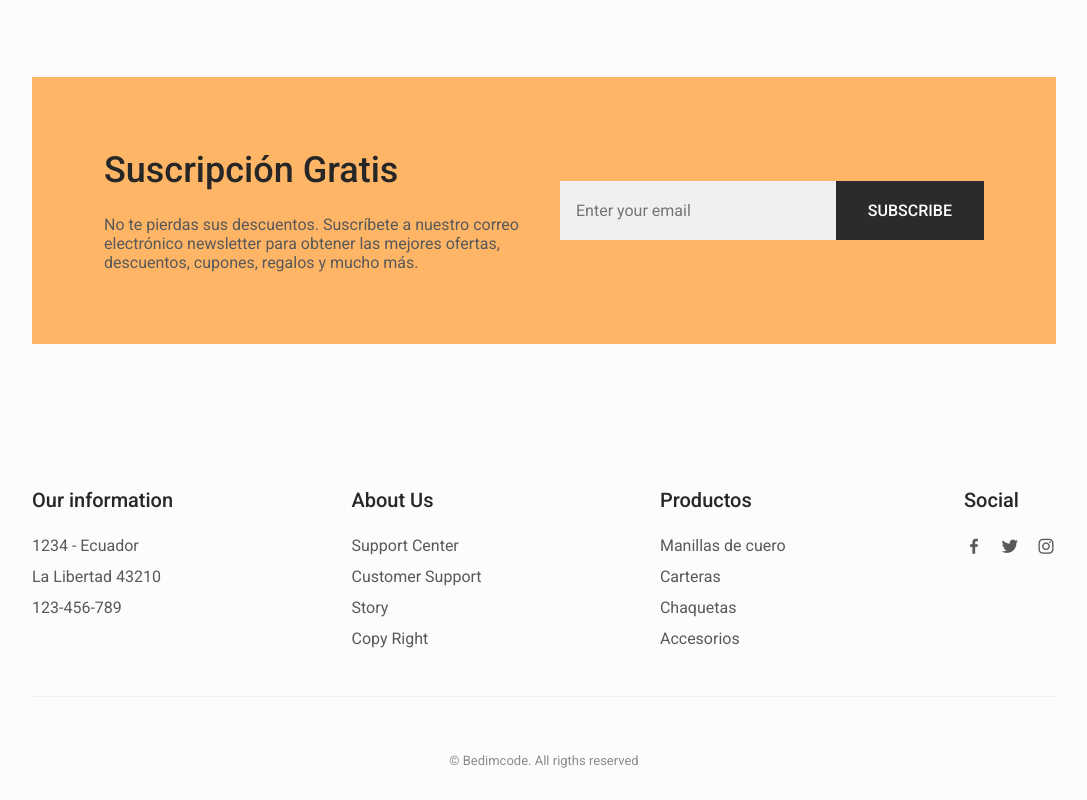
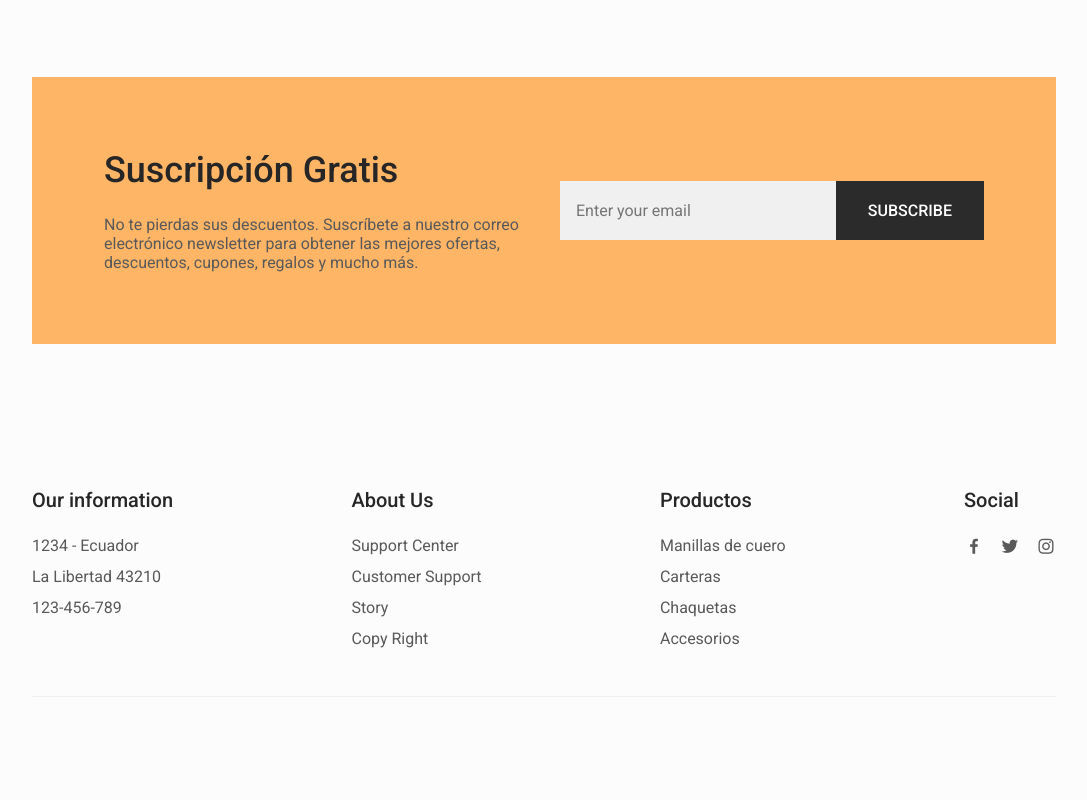
Before and after one commit to BrandonV97/plantilla-ecuafungy, a plain HTML site: page index.html in a window 1280 px wide. Shown: the part 3582-4382 px from the top of the page, without its empty margins (96-1183 px from the left). After the commit the page ends 4295 px from the top, so only its background shows below. Drawn offline with nearby package versions, Linux system fonts and the light colour scheme.

Commit message:
update index

```diff
--- a/index.html
+++ b/index.html
@@ -504,7 +504,6 @@
             </div>
         </div>
 
-        <span class="footer__copy">&#169; Bedimcode. All rigths reserved</span>
     </footer>
 
     <!--=============== SCROLL UP ===============-->
```
